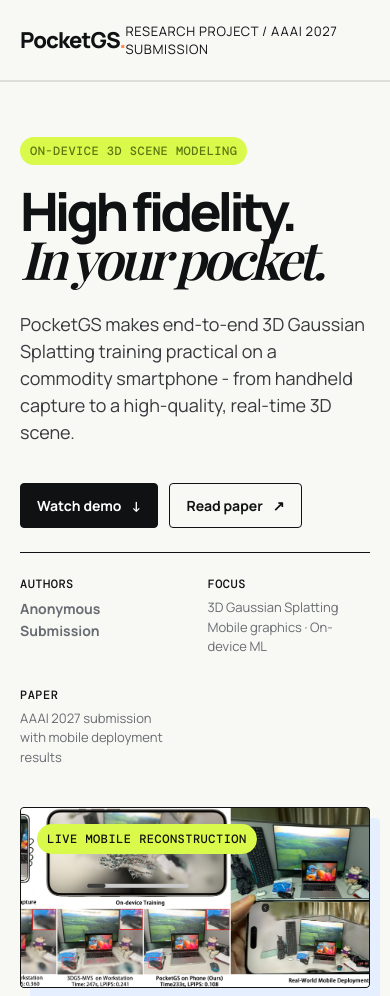
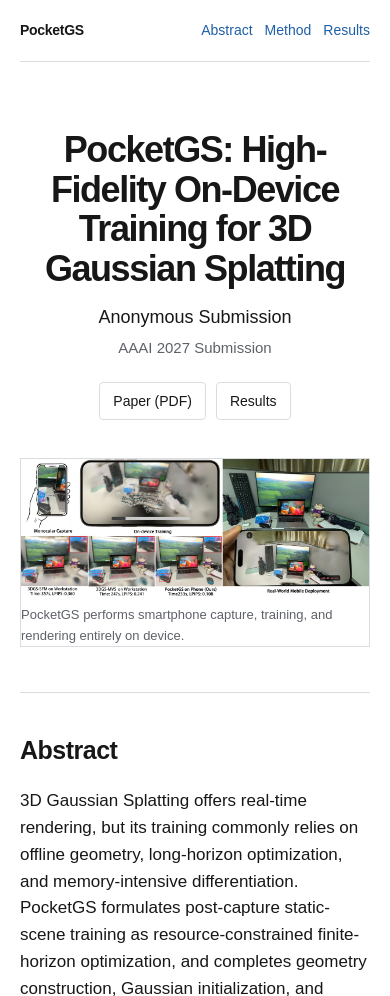
Before and after one commit to DARYL-GWZ/PocketGS, a plain HTML site: page dist/index.html in a window 390 px wide. Shown: the top 996 px of the page. Drawn offline with nearby package versions, Linux system fonts and the light colour scheme; a web font is replaced by a local one.

Commit message:
Update Site source

```diff
--- a/dist/index.html
+++ b/dist/index.html
@@ -3,54 +3,43 @@
   <head>
     <meta charset="utf-8" />
     <meta name="viewport" content="width=device-width, initial-scale=1" />
-    <meta name="description" content="PocketGS: high-fidelity on-device training for 3D Gaussian Splatting." />
-    <title>PocketGS - On-device 3D Gaussian Splatting</title>
-    <link rel="preconnect" href="https://fonts.googleapis.com" />
-    <link rel="preconnect" href="https://fonts.gstatic.com" crossorigin />
-    <link href="https://fonts.googleapis.com/css2?family=DM+Mono:wght@400;500&family=Manrope:wght@400;500;600;700;800&family=Playfair+Display:ital,wght@0,600;0,700;1,600&display=swap" rel="stylesheet" />
+    <meta name="description" content="PocketGS: High-Fidelity On-Device Training for 3D Gaussian Splatting." />
+    <title>PocketGS</title>
     <style>
-      :root { --ink:#101113; --muted:#686b71; --rule:#deded9; --paper:#f8f8f5; --lime:#d9fa4b; --blue:#e5efff; --orange:#ff8a4c; --pad:clamp(20px,5vw,78px); }
-      * { box-sizing:border-box } html { scroll-behavior:smooth } body { margin:0; background:var(--paper); color:var(--ink); font-family:Manrope,Arial,sans-serif; } a { color:inherit; text-decoration:none }
-      .mast { display:flex; justify-content:space-between; align-items:center; padding:22px var(--pad); border-bottom:1px solid var(--rule); font-size:13px; letter-spacing:.05em; text-transform:uppercase; }
-      .mark { font-weight:800; letter-spacing:-.04em; text-transform:none; font-size:22px }.dot { color:var(--orange) }
-      .mast nav { display:flex; gap:24px; color:var(--muted) }.mast nav a:hover { color:var(--ink) }
-      .hero { padding:clamp(56px,10vw,130px) var(--pad) 40px; display:grid; grid-template-columns:1.35fr .65fr; gap:48px; min-height:540px; }
-      .eyebrow,.kicker { font:500 12px "DM Mono",monospace; letter-spacing:.04em; text-transform:uppercase; }.eyebrow { color:#5d7610; background:var(--lime); width:max-content; padding:6px 10px; border-radius:100px; }
-      h1 { font-size:clamp(53px,8.3vw,126px); line-height:.88; letter-spacing:-.077em; margin:28px 0 28px; max-width:1000px; font-weight:800; } h1 em { font-family:"Playfair Display",Georgia,serif; font-weight:600; letter-spacing:-.075em; }
-      .lede { font-size:clamp(18px,2vw,24px); line-height:1.5; max-width:780px; margin:0; color:#37393d; }
-      .meta { align-self:end; border-left:1px solid var(--ink); padding-left:18px; display:grid; gap:25px; } .meta p { margin:5px 0 0; font-size:13px; line-height:1.5; color:var(--muted) }.meta strong { font-size:14px; }
-      .actions { display:flex; flex-wrap:wrap; gap:11px; margin-top:37px }.button { display:inline-flex; align-items:center; gap:10px; border:1px solid var(--ink); padding:12px 16px; border-radius:4px; font-size:14px; font-weight:700; transition:.2s ease; }.button.primary { background:var(--ink); color:white }.button:hover { transform:translateY(-2px); box-shadow:4px 4px 0 var(--lime) }
-      .stage { padding:0 var(--pad) 88px; }.video-wrap { position:relative; overflow:hidden; background:#111; border:1px solid var(--ink); border-radius:4px; box-shadow:10px 11px 0 var(--blue); }.video-wrap img { display:block; width:100%; aspect-ratio:16/8.2; object-fit:cover; }.stage-label { position:absolute; z-index:2; left:16px; top:16px; color:#111; background:var(--lime); padding:7px 10px; border-radius:100px; }
-      section { padding:88px var(--pad); border-top:1px solid var(--rule); }.section-head { display:grid; grid-template-columns:240px 1fr; gap:32px; margin-bottom:48px; }.section-head h2 { margin:0; font-size:clamp(33px,4vw,58px); letter-spacing:-.06em; line-height:.98 }.section-head p { margin:5px 0 0; max-width:700px; font-size:18px; line-height:1.65; color:#45474c }
-      .problems { display:grid; grid-template-columns:repeat(3,1fr); gap:1px; background:var(--rule); border:1px solid var(--rule); }.problem { background:var(--paper); padding:28px; min-height:260px }.num { font:14px "DM Mono",monospace; color:#66820d }.problem h3 { font-size:24px; line-height:1.05; letter-spacing:-.045em; margin:58px 0 12px }.problem p { line-height:1.6; margin:0; color:var(--muted); font-size:14px }
-      .pipeline { display:grid; grid-template-columns:repeat(3,1fr); gap:0; border:1px solid var(--ink); }.step { padding:30px; min-height:290px; position:relative; border-right:1px solid var(--ink) }.step:last-child { border:0 }.step::after { content:'→'; position:absolute; right:-11px; top:23px; background:var(--paper); padding:2px; font-size:20px; z-index:1 }.step:last-child::after { display:none }.step-icon { width:43px; height:43px; border-radius:50%; background:var(--lime); display:grid; place-items:center; font:14px "DM Mono",monospace }.step h3 { margin:70px 0 12px; font-size:25px; letter-spacing:-.045em }.step p { color:var(--muted); line-height:1.6; font-size:14px; margin:0 }
-      .result { background:var(--ink); color:#f7f7f4; }.result .section-head p { color:#c9c9c4 }.result .kicker { color:var(--lime) }.metrics { display:grid; grid-template-columns:1fr 1fr 1fr; border-top:1px solid #4c4d4e; border-left:1px solid #4c4d4e }.metric { padding:26px; border-right:1px solid #4c4d4e; border-bottom:1px solid #4c4d4e }.metric .value { font-size:clamp(35px,5vw,73px); font-weight:800; line-height:1; letter-spacing:-.07em; color:var(--lime) }.metric p { color:#b7b8b4; font-size:13px; line-height:1.55; margin:12px 0 0 }.metric strong { color:#fff }
-      .citation { display:grid; grid-template-columns:240px 1fr; gap:32px; }.citation h2 { margin:0; font-size:31px; letter-spacing:-.055em }.citation pre { white-space:pre-wrap; margin:0; font:13px/1.7 "DM Mono",monospace; border:1px solid var(--rule); padding:22px; color:#44464a; background:#fff; overflow:auto }.foot { padding:30px var(--pad); display:flex; justify-content:space-between; color:var(--muted); font:12px "DM Mono",monospace; border-top:1px solid var(--rule) }
-      @media(max-width:760px){ .mast nav { display:none }.hero,.section-head,.citation { grid-template-columns:1fr; gap:24px }.hero { min-height:0 }.meta { border-left:0; border-top:1px solid var(--ink); padding:18px 0 0; grid-template-columns:1fr 1fr }.problems,.pipeline,.metrics { grid-template-columns:1fr }.step { border-right:0; border-bottom:1px solid var(--ink); min-height:220px }.step::after { right:auto; left:20px; bottom:-13px; top:auto }.metric { border-right:0 }.section-head p { margin:0 } }
+      :root { --blue:#1f5fa7; --text:#171717; --muted:#5e6268; --line:#d9dde2; --paper:#fff; }
+      * { box-sizing:border-box; } html { scroll-behavior:smooth; } body { margin:0; color:var(--text); background:var(--paper); font-family:Arial, Helvetica, sans-serif; font-size:16px; line-height:1.58; }
+      a { color:var(--blue); text-decoration:none; } a:hover { text-decoration:underline; }
+      .wrap { width:min(1060px, calc(100% - 40px)); margin:auto; } nav { height:62px; border-bottom:1px solid var(--line); display:flex; align-items:center; justify-content:space-between; font-size:14px; } nav strong { letter-spacing:-.02em; } nav div { display:flex; gap:22px; }
+      header { text-align:center; padding:68px 0 38px; } h1 { font-size:clamp(36px,5vw,58px); line-height:1.1; letter-spacing:-.04em; margin:0 auto 15px; font-weight:700; max-width:900px; } .authors { margin:0; font-size:18px; } .venue { color:var(--muted); margin:4px 0 22px; font-size:15px; } .links { display:flex; justify-content:center; flex-wrap:wrap; gap:10px; } .links a { border:1px solid var(--line); border-radius:4px; color:var(--text); padding:7px 13px; font-size:14px; } .links a:hover { background:#f5f7fa; text-decoration:none; }
+      .teaser { margin:0 auto 45px; border:1px solid var(--line); } .teaser img { width:100%; display:block; } .caption { color:var(--muted); font-size:13px; margin:9px 0 0; }
+      section { border-top:1px solid var(--line); padding:38px 0; } h2 { font-size:25px; margin:0 0 17px; letter-spacing:-.02em; } p { margin:0 0 14px; } .abstract { max-width:910px; margin:auto; text-align:left; } .abstract p { font-size:17px; }
+      .method { display:grid; grid-template-columns:repeat(3,1fr); border:1px solid var(--line); } .method article { padding:22px; border-right:1px solid var(--line); } .method article:last-child { border:0; } .method h3 { font-size:16px; margin:0 0 8px; } .method p { color:var(--muted); font-size:14px; margin:0; }
+      table { border-collapse:collapse; width:100%; font-size:14px; } th, td { padding:10px 12px; text-align:center; border-bottom:1px solid var(--line); } th { font-weight:600; background:#f7f8fa; } th:first-child, td:first-child { text-align:left; } tr.ours { background:#eef5ff; font-weight:600; } .note { color:var(--muted); font-size:13px; margin-top:11px; }
+      pre { white-space:pre-wrap; border:1px solid var(--line); padding:16px; margin:0; overflow:auto; background:#fafafa; color:#35383d; font:12px/1.6 Menlo, Consolas, monospace; } footer { border-top:1px solid var(--line); color:var(--muted); font-size:13px; padding:22px 0 35px; }
+      @media (max-width:700px) { .method { grid-template-columns:1fr; } .method article { border-right:0; border-bottom:1px solid var(--line); } .method article:last-child { border-bottom:0; } nav div { gap:12px; } th,td { padding:8px 5px; font-size:12px; } }
     </style>
   </head>
   <body>
-    <header class="mast"><a class="mark" href="#top">PocketGS<span class="dot">.</span></a><nav><a href="#method">Method</a><a href="#results">Results</a><a href="#demo">Demo</a></nav><span>Research Project / AAAI 2027 submission</span></header>
-    <main id="top">
-      <section class="hero">
-        <div>
-          <span class="eyebrow">On-device 3D scene modeling</span>
-          <h1>High fidelity.<br /><em>In your pocket.</em></h1>
-          <p class="lede">PocketGS makes end-to-end 3D Gaussian Splatting training practical on a commodity smartphone - from handheld capture to a high-quality, real-time 3D scene.</p>
-          <div class="actions"><a class="button primary" href="#demo">Watch demo <span>↓</span></a><a class="button" href="pocketgs-paper.pdf" target="_blank" rel="noreferrer">Read paper <span>↗</span></a></div>
-        </div>
-        <aside class="meta"><div><span class="kicker">Authors</span><p><strong>Anonymous Submission</strong></p></div><div><span class="kicker">Focus</span><p>3D Gaussian Splatting<br />Mobile graphics · On-device ML</p></div><div><span class="kicker">Paper</span><p>AAAI 2027 submission<br />with mobile deployment results</p></div></aside>
-      </section>
-      <div class="stage" id="demo"><div class="video-wrap"><span class="stage-label kicker">Live mobile reconstruction</span><img src="teaser.jpg" alt="PocketGS capture, on-device training, and mobile rendering workflow" /></div></div>
-      <section><div class="section-head"><span class="kicker">The challenge / 01</span><div><h2>Training 3DGS was built for workstations.</h2><p>Mobile capture-to-render workflows need to contend with tightly coupled limits on memory, time, thermal budget, and numerical stability - without surrendering reconstruction quality.</p></div></div><div class="problems"><article class="problem"><span class="num">01 / MEMORY</span><h3>Peak memory</h3><p>Standard training workflows assume generous workstation memory, creating a hard fit problem for phones.</p></article><article class="problem"><span class="num">02 / TIME</span><h3>Runtime budget</h3><p>A usable on-device experience needs reconstruction in minutes, not the long optimization windows common in offline pipelines.</p></article><article class="problem"><span class="num">03 / QUALITY</span><h3>Visual fidelity</h3><p>Mobile optimizations must preserve crisp geometry and high perceptual quality in the rendered scene.</p></article></div></section>
-      <section id="method"><div class="section-head"><span class="kicker">The approach / 02</span><div><h2>Co-design for the phone.</h2><p>PocketGS reshapes the 3DGS training pipeline around three coordinated operators, turning resource constraints into first-class design inputs.</p></div></div><div class="pipeline"><article class="step"><div class="step-icon">A</div><h3>Geometry-aware priors</h3><p>Build local surface statistics to seed anisotropic Gaussians, reducing early conditioning gaps.</p></article><article class="step"><div class="step-icon">B</div><h3>Stable alpha composition</h3><p>Unroll alpha compositing with cached intermediates to support a stable mobile backward pass.</p></article><article class="step"><div class="step-icon">C</div><h3>Index-mapped gradients</h3><p>Map gradients efficiently for memory-conscious optimization on the device.</p></article></div></section>
-      <section class="result" id="results"><div class="section-head"><span class="kicker">Reported result / 03</span><div><h2>Four minutes to a scene you can explore.</h2><p>PocketGS is presented as a fully on-device capture-to-render workflow, with quality and device resources measured under a controlled 500-step horizon.</p></div></div><div class="metrics"><div class="metric"><div class="value">23.67</div><p><strong>MobileScan PSNR</strong><br />Highest reported MobileScan PSNR at the controlled 500-step horizon.</p></div><div class="metric"><div class="value">255.2s</div><p><strong>Post-capture time</strong><br />Average MobileScan processing time on an iPhone 15.</p></div><div class="metric"><div class="value">52.32</div><p><strong>FPS</strong><br />Reported smartphone rendering throughput after fully on-device training.</p></div></div></section>
-      <section><div class="citation"><h2>How to cite</h2><pre>@article{guo2026pocketgs,
-  title   = {PocketGS: High-Fidelity On-Device Training for 3D Gaussian Splatting},
-  author  = {Anonymous Submission},
-  year    = {2027}
-}</pre></div></section>
-    </main>
-    <footer class="foot"><span>POCKETGS / RESEARCH SHOWCASE</span><span>© 2026</span></footer>
+    <div class="wrap">
+      <nav><strong>PocketGS</strong><div><a href="#abstract">Abstract</a><a href="#method">Method</a><a href="#results">Results</a></div></nav>
+      <header>
+        <h1>PocketGS: High-Fidelity On-Device Training for 3D Gaussian Splatting</h1>
+        <p class="authors">Anonymous Submission</p>
+        <p class="venue">AAAI 2027 Submission</p>
+        <div class="links"><a href="pocketgs-paper.pdf" target="_blank" rel="noreferrer">Paper (PDF)</a><a href="#results">Results</a></div>
+      </header>
+      <figure class="teaser"><img src="teaser.jpg" alt="PocketGS workflow from smartphone capture through on-device training to mobile rendering" /><figcaption class="caption">PocketGS performs smartphone capture, training, and rendering entirely on device.</figcaption></figure>
+      <main>
+        <section id="abstract" class="abstract"><h2>Abstract</h2><p>3D Gaussian Splatting offers real-time rendering, but its training commonly relies on offline geometry, long-horizon optimization, and memory-intensive differentiation. PocketGS formulates post-capture static-scene training as resource-constrained finite-horizon optimization, and completes geometry construction, Gaussian initialization, and 3DGS optimization on a commodity smartphone. The approach combines a geometry-informed warm start with reference-consistent mobile gradient execution.</p></section>
+        <section id="method"><h2>Method</h2><div class="method"><article><h3>Geometry construction</h3><p>Refine mobile poses and construct a filtered dense prior from handheld captures under a mobile resource budget.</p></article><article><h3>Gaussian initialization</h3><p>Initialize surface-aligned anisotropic Gaussians from local geometry so the model starts with useful spatial support.</p></article><article><h3>Differentiable splatting</h3><p>Replay compositing interactions and scatter gradients to canonical parameters without CPU intervention.</p></article></div></section>
+        <section id="results"><h2>Results</h2><table><thead><tr><th>Dataset</th><th>PSNR ↑</th><th>SSIM ↑</th><th>LPIPS ↓</th><th>Time (s)</th></tr></thead><tbody><tr class="ours"><td>PocketGS - LLFF</td><td>23.54</td><td>0.791</td><td>0.222</td><td>105.4</td></tr><tr class="ours"><td>PocketGS - Mip-NeRF 360</td><td>22.25</td><td>0.702</td><td>0.302</td><td>145.5</td></tr><tr class="ours"><td>PocketGS - MobileScan</td><td>23.67</td><td>0.791</td><td>0.225</td><td>255.2</td></tr></tbody></table><p class="note">Controlled 500-step horizon. Higher is better for PSNR and SSIM; lower is better for LPIPS. MobileScan consists of smartphone-captured scenes processed on an iPhone 15.</p></section>
+        <section><h2>Citation</h2><pre>@article{pocketgs2027,
+  title  = {PocketGS: High-Fidelity On-Device Training for 3D Gaussian Splatting},
+  author = {Anonymous Submission},
+  year   = {2027}
+}</pre></section>
+      </main>
+      <footer>PocketGS · AAAI 2027 Submission</footer>
+    </div>
   </body>
 </html>
```
